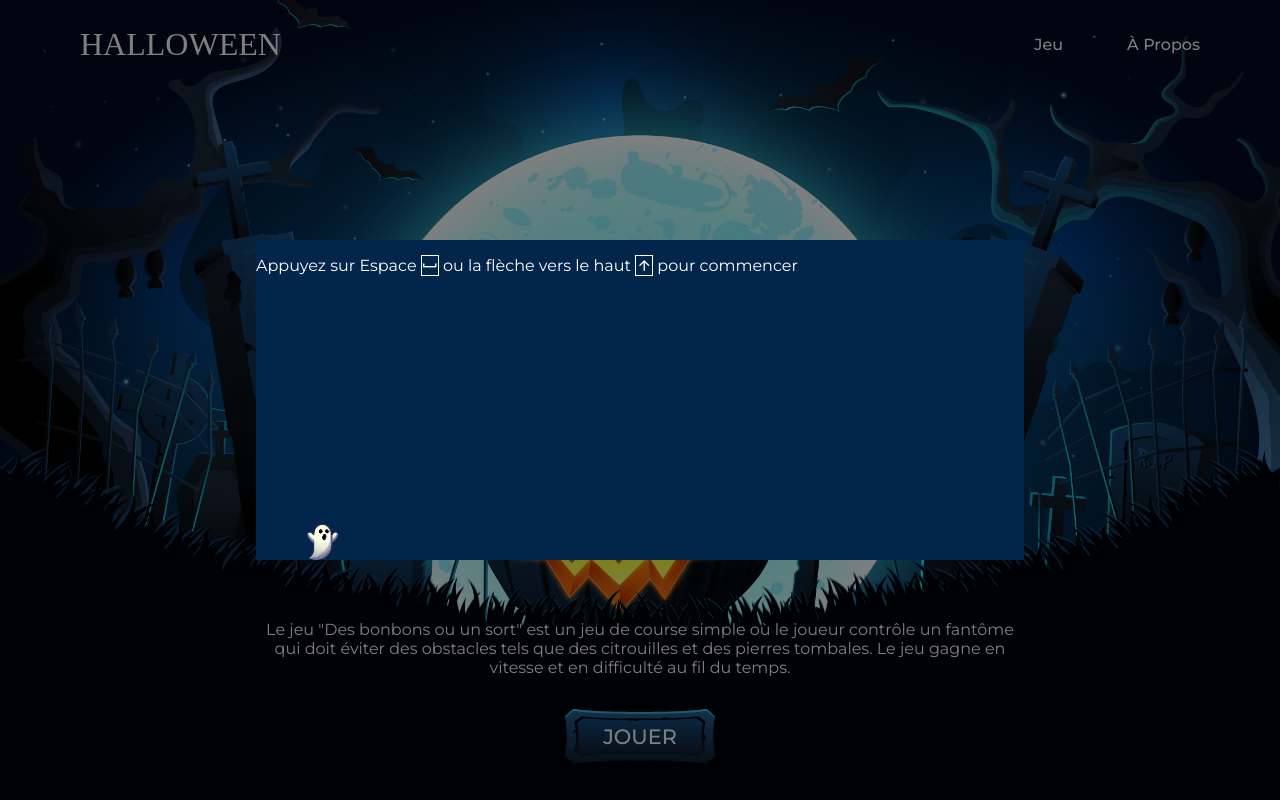
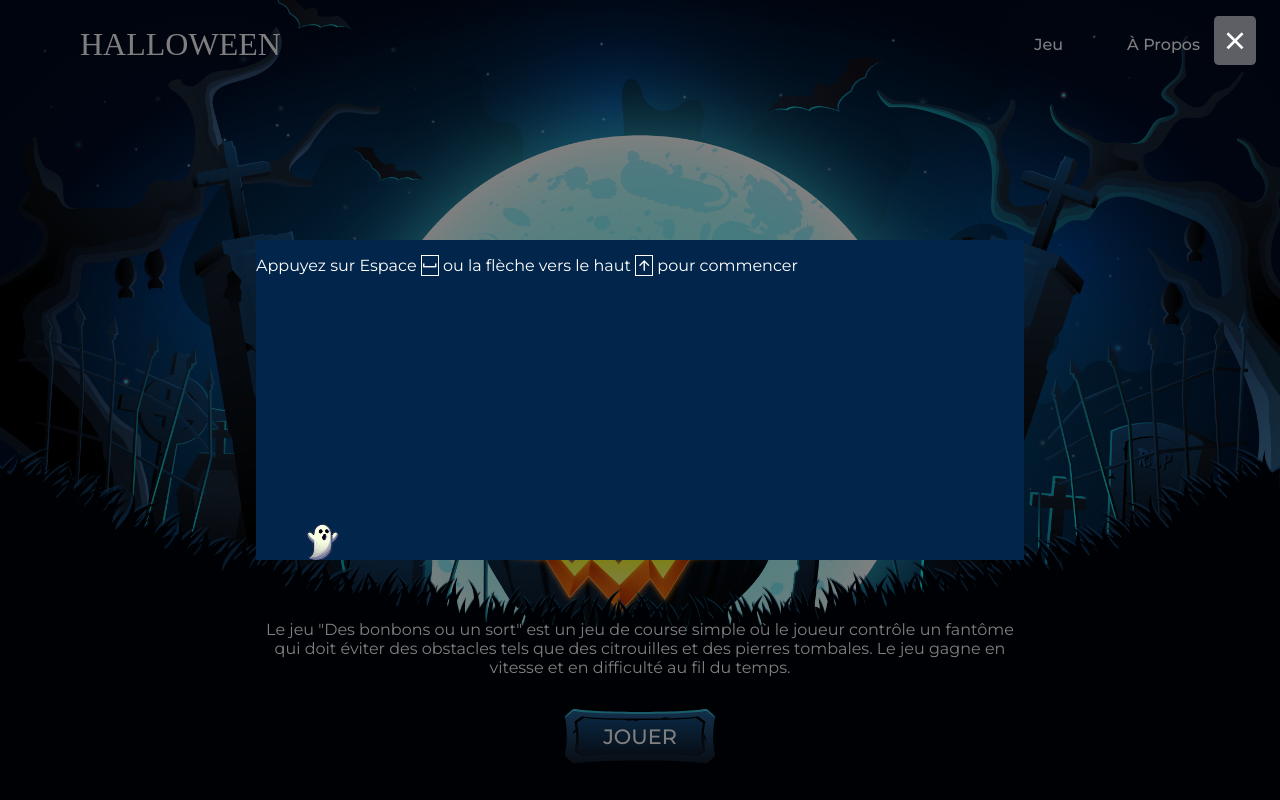
Before and after one commit to KingYano/halloween_game, a Vue app in the folder halloween-website-game/: page / in a window 1280 px wide. Both pictures are taken after a click on the link "JOUER". Built offline with nearby package versions, Linux system fonts and the light colour scheme; a web font is replaced by a local one.

Commit message:
Fermeture du jeu

```diff
--- a/halloween-website-game/src/components/GameModal.vue
+++ b/halloween-website-game/src/components/GameModal.vue
@@ -1,16 +1,26 @@
 <template>
-  <div class="modal-game">
+  <div class="modal__game">
+    <div class="modal__close" v-on:click="closeModal">
+        <i class="ri-close-line"></i>
+    </div>
     <GameSection></GameSection>
   </div>
 </template>
 
 <script setup>
 import GameSection from './GameSection.vue';
+import { defineEmits  } from 'vue';
 
+const emits = defineEmits(['close']);
+
+const closeModal = () => {
+    emits('close'); // Émettre l'événement
+};
 </script>
 
 <style lang="scss">
-.modal-game {
+.modal {
+  &__game {
     position: absolute;
     top: 0;
     width: 100%;
@@ -20,5 +30,17 @@ import GameSection from './GameSection.vue';
     justify-content: center;
     align-items: center;
     z-index: 2;
+  }
+
+  &__close {
+    position: absolute;
+    top: 1rem;
+    right: 1.5rem;
+    font-size: 2rem;
+    background-color: rgba(185, 185, 185, 0.5);
+    border-radius: 10%;
+    padding: 5px;
+    cursor: pointer;
+  }
 }
 </style>
--- a/halloween-website-game/src/components/HeaderNavigation.vue
+++ b/halloween-website-game/src/components/HeaderNavigation.vue
@@ -39,7 +39,6 @@ const navLinks = [
 
 const toggleNav = () => {
     isOpen.value =!isOpen.value;
-    console.log('isOpen action', isOpen)
 }
 
 const closeNav = () => {
--- a/halloween-website-game/src/components/HomeSection.vue
+++ b/halloween-website-game/src/components/HomeSection.vue
@@ -27,7 +27,7 @@
             </a>
         </div>
     </section>
-    <GameModal v-if="showModal"></GameModal>
+    <GameModal v-if="showModal" v-on:close="handleModalClose"></GameModal>
  </main>
 </template>
 
@@ -36,14 +36,16 @@ import GameModal from './GameModal.vue'
 
 // import { gsap } from 'gsap';
 import { ref, onMounted } from 'vue';
+
 const showModal = ref(false);
-console.log('1', showModal)
+
 function handlePlayClick() {
-    console.log('mdr')
     showModal.value = true;
-console.log('2', showModal)
+}
 
-}
+const handleModalClose = () => {
+    showModal.value = false;
+};
 
 onMounted(() => {
 //   gsap.from('.home__shadow', 1.5, {opacity: 0, y: -300, delay: .2});
@@ -170,8 +172,6 @@ onMounted(() => {
 .game {
     padding-block: 150px;
     background: red;
-    // height: 374px;
-    // width: 864px;
     display: flex;
     justify-content: center;
     align-items: center;
```
